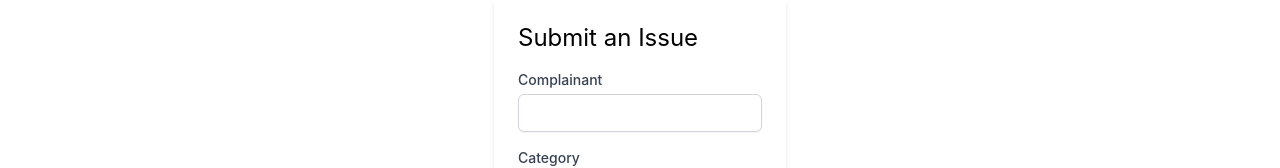
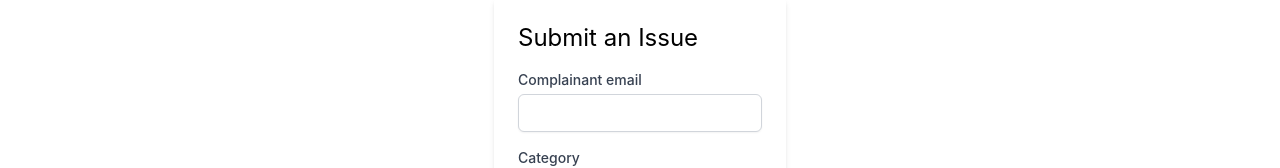
Before and after one commit to mosesbabu/taskmanager, a React (Create React App) app in the folder frontend/: page / in a window 1280 px wide. Shown: the part 227-395 px from the top of the page. Built offline with nearby package versions, Linux system fonts and the light colour scheme.

Commit message:
add complainant email

```diff
--- a/frontend/src/components/IssueForm.js
+++ b/frontend/src/components/IssueForm.js
@@ -63,7 +63,7 @@
         {error && <p className="text-red-500 text-sm mb-4">{error}</p>}
         {success && <p className="text-green-500 text-sm mb-4">{success}</p>}
         <div className="mb-4">
-          <label className="block text-sm font-medium text-gray-700">Complainant</label>
+          <label className="block text-sm font-medium text-gray-700">Complainant email</label>
           <input
             type="email"
             value={complainant}
```
